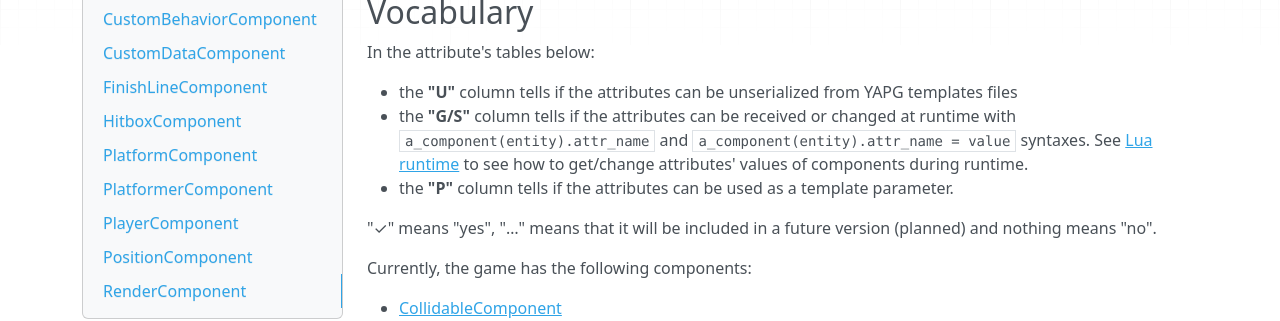
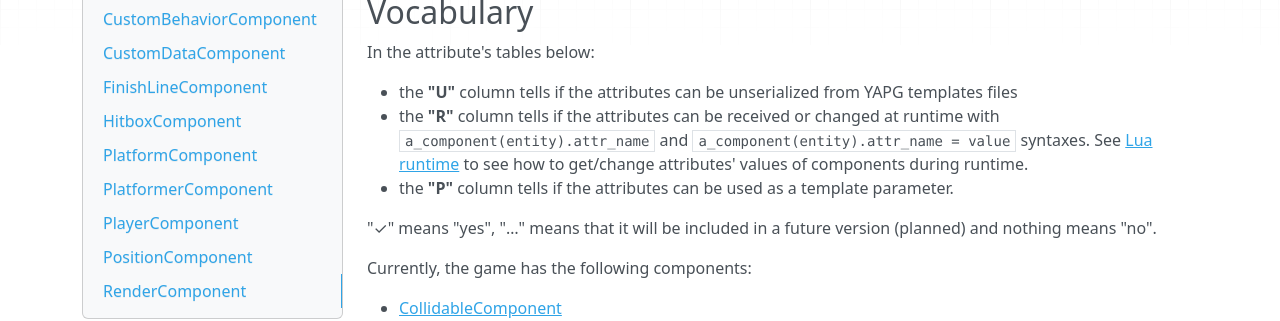
Before and after one commit to victorlevasseur/YAPG-modding-doc, an MkDocs documentation site: the page built from docs/components.md, in a window 1280 px wide and 1400 px high. Shown: the part 261-582 px from the top of the window. Built offline with MkDocs 1.6.1, drawn with Linux system fonts in a browser that asks for light colours; nearby versions of some CDN libraries; old or Windows-style settings are respelled for this version of MkDocs; some of the changed text lies outside the part shown.

Commit message:
Replace G/S with R in components.md

```diff
--- a/docs/components.md
+++ b/docs/components.md
@@ -10,7 +10,7 @@ reading.**
 In the attribute's tables below:
 
 -   the **"U"** column tells if the attributes can be unserialized from YAPG templates files
--   the **"G/S"** column tells if the attributes can be received or
+-   the **"R"** column tells if the attributes can be received or
     changed at runtime with `a_component(entity).attr_name`
     and `a_component(entity).attr_name = value` syntaxes. See
     [Lua runtime](lua.md) to see how to get/change attributes' values of components during
@@ -67,7 +67,7 @@ Component that allows a lua callback function to be called at each frames.
 
 ### Attributes
 
-Name | Type | Description | [U](#vocabulary) | [G/S](#vocabulary) | [P](#vocabulary)
+Name | Type | Description | [U](#vocabulary) | [R](#vocabulary) | [P](#vocabulary)
 -----|------|-------------|------------------|--------------------|------------------
 on_update | function | A function called each frame with two arguments : entity and dt (the time since the previous frame). | ✓ | |
 
@@ -99,7 +99,7 @@ entities and platforms and collisions between collider entities and collidable e
 
 ### Attributes
 
-Name | Type | Description | [U](#vocabulary) | [G/S](#vocabulary) | [P](#vocabulary)
+Name | Type | Description | [U](#vocabulary) | [R](#vocabulary) | [P](#vocabulary)
 -----|------|-------------|------------------|--------------------|------------------
 polygon | polygon | The hitbox convex polygon | ✓ | ✓ |
 
@@ -140,7 +140,7 @@ Declares and entity as a platform on which the entities with the `PlatformerComp
 
 ### Attributes
 
-Name | Type | Description | [U](#vocabulary) | [G/S](#vocabulary) | [P](#vocabulary)
+Name | Type | Description | [U](#vocabulary) | [R](#vocabulary) | [P](#vocabulary)
 -----|------|-------------|------------------|--------------------|------------------
 activated | bool | activates or not the platform collision with entities | ✓ | ✓ | ✓
 platform_type | string | `"Platform"` for solid platforms or `"Jumpthru"` for platforms that the platformer entities can pass through from underneath. | ✓ | |
@@ -156,7 +156,7 @@ in addition for that. So, items moving on the ground can use the PlatformerCompo
 consider setting `wants_to_jump`, `wants_to_go_left` and `wants_to_go_right` attributes
 of this component to make it move (instead of changing it position).**
 
-Name | Type | Description | [U](#vocabulary) | [G/S](#vocabulary) | [P](#vocabulary)
+Name | Type | Description | [U](#vocabulary) | [R](#vocabulary) | [P](#vocabulary)
 -----|------|-------------|------------------|--------------------|------------------
 max_walking_speed | float | The maximum walking speed (pixels/s) | ✓ | ✓ | ✓
 max_jumping_speed | float | The maximum jumping speed (pixels/s) | ✓ | ✓ | ✓
@@ -180,7 +180,7 @@ Declare an entity as a player. It will allow the player's controls to make the e
 
 ### Attributes
 
-Name | Type | Description | [U](#vocabulary) | [G/S](#vocabulary) | [P](#vocabulary)
+Name | Type | Description | [U](#vocabulary) | [R](#vocabulary) | [P](#vocabulary)
 -----|------|-------------|------------------|--------------------|------------------
 player_number | int | The player number (starting from 0) |  | ✓ (read-only) |
 
@@ -190,7 +190,7 @@ Component containing position and size data of an entity.
 
 ### Attributes
 
-Name | Type | Description | [U](#vocabulary) | [G/S](#vocabulary) | [P](#vocabulary)
+Name | Type | Description | [U](#vocabulary) | [R](#vocabulary) | [P](#vocabulary)
 -----|------|-------------|------------------|--------------------|------------------
 x | float | | ✓ | ✓ | ✓
 y | float | | ✓ | ✓ | ✓
@@ -217,7 +217,7 @@ Stores the animations of an entity and tells the render engine which one to rend
 
 ### Attributes
 
-Name | Type | Description | [U](#vocabulary) | [G/S](#vocabulary) | [P](#vocabulary)
+Name | Type | Description | [U](#vocabulary) | [R](#vocabulary) | [P](#vocabulary)
 -----|------|-------------|------------------|--------------------|------------------
 texture | string | The filepath to the texture picture | ✓ | ✓ | ✓
 animations | map associating string to animation | Associates the animation name with the animation. | ✓ | … |
```
